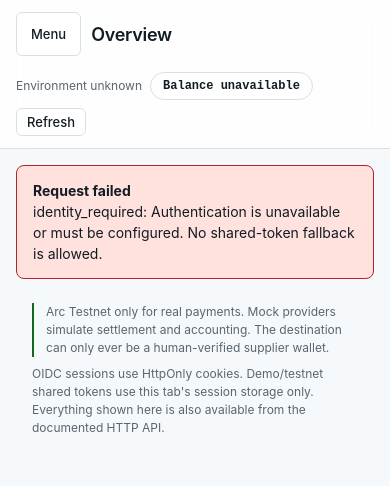
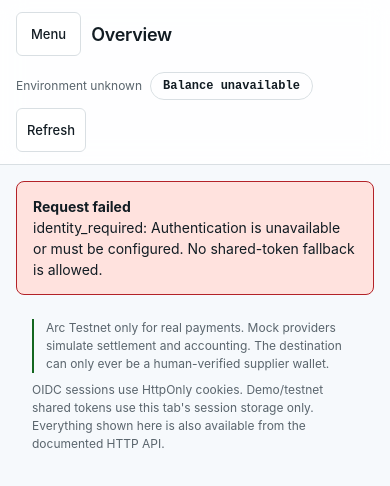
Before and after one commit to minh-tg/arc-payables, a website: page src/arc_payables/web/index.html in a window 390 px wide. Drawn offline with Linux system fonts and the light colour scheme; no server answers.

Commit message:
fix(console): raise mobile action target height

```diff
--- a/src/arc_payables/web/index.html
+++ b/src/arc_payables/web/index.html
@@ -496,6 +496,7 @@
         .section-title { font-size: 22px; }
         .badge { white-space: normal; }
         .responsive-table td { overflow-wrap: anywhere; min-width: 0; }
+        button, .btn, summary { min-height: 44px; }
         .action-row .btn, .action-row button { min-height: 44px; }
         .stats { grid-template-columns: repeat(auto-fit, minmax(140px, 1fr)); }
         main { padding: 16px; }
```
